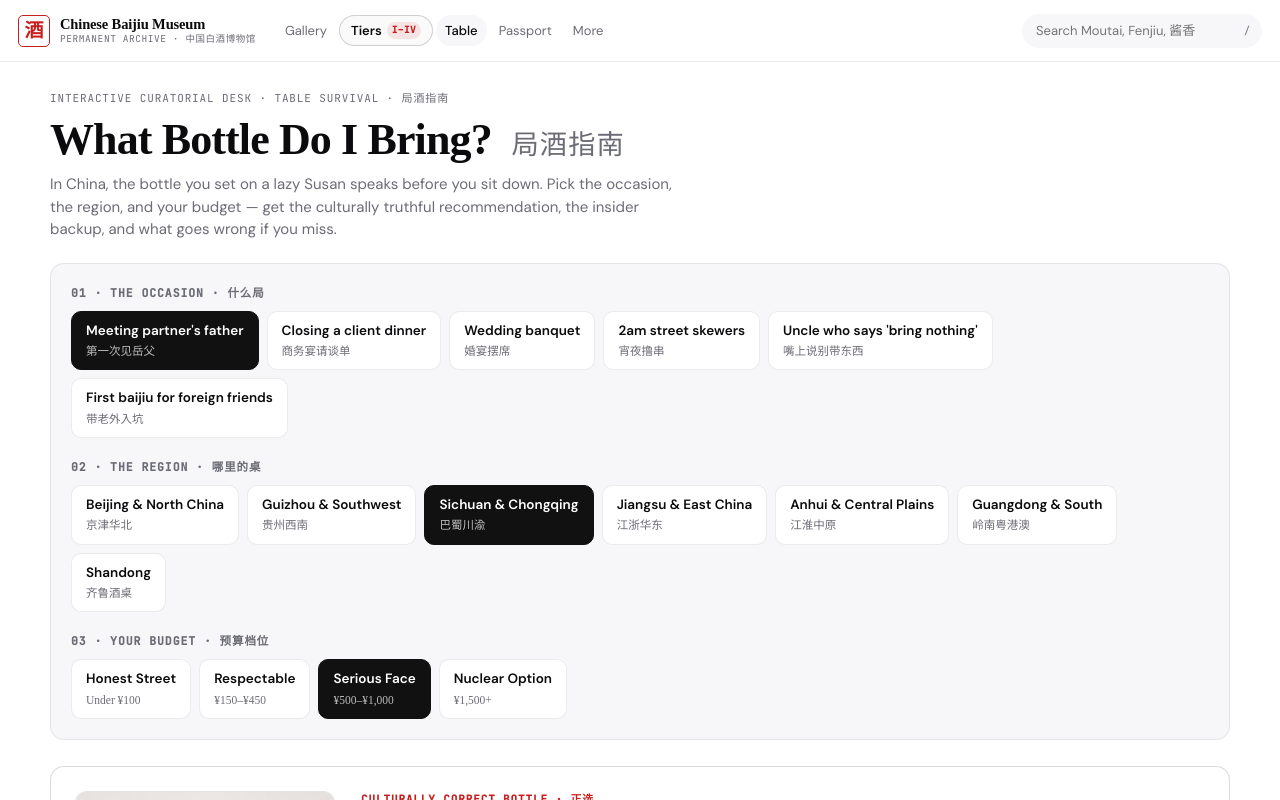
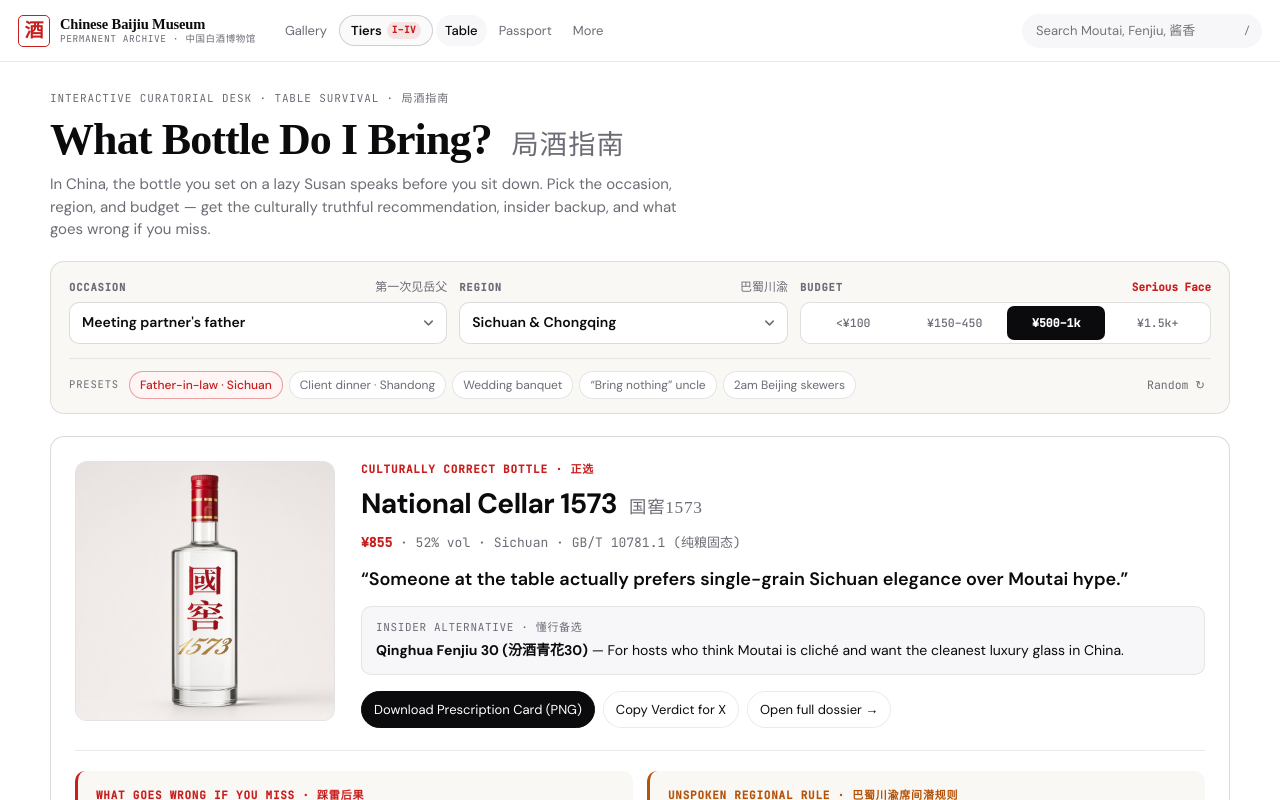
Before and after one commit to mrchenliang/bai9, a Next.js app: page /table in a window 1280 px wide. Shown: the top 800 px of the page. Built offline with nearby package versions, Linux system fonts and the light colour scheme.

Commit message:
Simplify /table scenario selector into compact 3-slot command bar

```diff
--- a/src/app/globals.css
+++ b/src/app/globals.css
@@ -1707,58 +1707,178 @@ h1 {
 .advisor-controls {
   display: flex;
   flex-direction: column;
-  gap: 20px;
-  margin: 22px 0 26px;
-  padding: 20px;
-  border: 1px solid var(--line);
+  gap: 14px;
+  margin: 20px 0 22px;
+  padding: 16px 18px 14px;
+  border: 1px solid rgba(0, 0, 0, 0.11);
   border-radius: 14px;
-  background: var(--paper);
+  background: #faf8f5;
+}
+.advisor-bar {
+  display: grid;
+  grid-template-columns: 1.15fr 1fr 1.25fr;
+  gap: 12px;
+  align-items: end;
+}
+.advisor-field {
+  display: flex;
+  flex-direction: column;
+  gap: 6px;
+  min-width: 0;
+}
+.advisor-field-head {
+  display: flex;
+  align-items: baseline;
+  justify-content: space-between;
+  gap: 8px;
 }
 .advisor-step {
-  display: block;
-  font-family: var(--mono);
-  font-size: 11.5px;
+  font-family: var(--mono);
+  font-size: 10.5px;
   font-weight: 600;
   text-transform: uppercase;
   letter-spacing: 0.08em;
   color: var(--muted);
-  margin-bottom: 10px;
-}
-.advisor-pills {
-  display: flex;
-  flex-wrap: wrap;
-  gap: 8px;
-}
-.advisor-pill {
-  display: flex;
-  flex-direction: column;
-  align-items: flex-start;
-  gap: 2px;
-  padding: 9px 14px;
-  border: 1px solid var(--line);
+}
+.advisor-zh {
+  font-family: var(--serif);
+  font-size: 12px;
+  color: var(--muted);
+  white-space: nowrap;
+}
+.advisor-budget-tag {
+  font-family: var(--mono);
+  font-size: 11px;
+  font-weight: 600;
+  color: #c81e1e;
+  white-space: nowrap;
+}
+.advisor-select-wrap {
+  position: relative;
+}
+.advisor-select {
+  width: 100%;
+  height: 42px;
+  padding: 0 34px 0 12px;
+  border: 1px solid rgba(0, 0, 0, 0.14);
   border-radius: 10px;
   background: #fff;
+  color: var(--ash);
+  font-size: 14px;
+  font-weight: 600;
+  appearance: none;
+  -webkit-appearance: none;
   cursor: pointer;
-  color: var(--ash);
-  text-align: left;
-  transition: border-color 120ms ease, background 120ms ease;
-}
-.advisor-pill b {
-  font-size: 13.5px;
-  font-weight: 600;
-}
-.advisor-pill span {
+  white-space: nowrap;
+  overflow: hidden;
+  text-overflow: ellipsis;
+  transition: border-color 120ms ease, box-shadow 120ms ease;
+}
+.advisor-select:hover {
+  border-color: rgba(11, 11, 13, 0.35);
+}
+.advisor-select:focus {
+  outline: none;
+  border-color: var(--ash);
+  box-shadow: 0 0 0 2px rgba(11, 11, 13, 0.08);
+}
+.advisor-chevron {
+  position: absolute;
+  right: 11px;
+  top: 50%;
+  transform: translateY(-50%);
+  width: 15px;
+  height: 15px;
+  color: var(--muted);
+  pointer-events: none;
+}
+.advisor-segments {
+  display: grid;
+  grid-template-columns: repeat(4, 1fr);
+  gap: 3px;
+  height: 42px;
+  padding: 3px;
+  border: 1px solid rgba(0, 0, 0, 0.12);
+  border-radius: 10px;
+  background: #fff;
+}
+.advisor-seg {
+  border: 0;
+  border-radius: 7px;
+  background: transparent;
+  color: var(--muted);
+  font-family: var(--mono);
   font-size: 11.5px;
-  color: var(--muted);
-  font-family: var(--serif);
-}
-.advisor-pill.is-on {
-  border-color: #111;
-  background: #111;
+  font-weight: 500;
+  cursor: pointer;
+  padding: 0 4px;
+  white-space: nowrap;
+  transition: background 120ms ease, color 120ms ease;
+}
+.advisor-seg:hover {
+  color: var(--ash);
+  background: var(--paper);
+}
+.advisor-seg.is-on {
+  background: var(--ash);
   color: #fff;
-}
-.advisor-pill.is-on span {
-  color: rgba(255, 255, 255, 0.72);
+  font-weight: 600;
+}
+
+.advisor-presets {
+  display: flex;
+  align-items: center;
+  gap: 8px 10px;
+  flex-wrap: wrap;
+  padding-top: 12px;
+  border-top: 1px solid rgba(0, 0, 0, 0.08);
+}
+.advisor-preset-label {
+  font-family: var(--mono);
+  font-size: 10.5px;
+  text-transform: uppercase;
+  letter-spacing: 0.08em;
+  color: var(--muted);
+  flex: none;
+}
+.advisor-preset-list {
+  display: flex;
+  flex-wrap: wrap;
+  gap: 6px;
+  flex: 1;
+}
+.advisor-preset {
+  border: 1px solid rgba(0, 0, 0, 0.1);
+  background: #fff;
+  color: var(--muted);
+  border-radius: 999px;
+  padding: 4px 10px;
+  font-size: 12px;
+  cursor: pointer;
+  transition: border-color 120ms ease, color 120ms ease, background 120ms ease;
+}
+.advisor-preset:hover {
+  border-color: rgba(11, 11, 13, 0.35);
+  color: var(--ash);
+}
+.advisor-preset.is-on {
+  border-color: rgba(200, 30, 30, 0.4);
+  background: #fff5f5;
+  color: #c81e1e;
+  font-weight: 500;
+}
+.advisor-shuffle {
+  border: 0;
+  background: transparent;
+  font-family: var(--mono);
+  font-size: 11.5px;
+  color: var(--muted);
+  cursor: pointer;
+  padding: 4px 6px;
+  margin-left: auto;
+}
+.advisor-shuffle:hover {
+  color: var(--ash);
 }
 
 .prescription {
@@ -3787,10 +3907,12 @@ h1 {
 
 @media (max-width: 800px) {
   .split, .sku-layout, .aroma-grid, .shop-index, .tier-wing, .prov-row, .house-chapter-row,
-  .prescription-main, .prescription-warnings, .ranker-row,
+  .advisor-bar, .prescription-main, .prescription-warnings, .ranker-row,
   .persona-grid, .persona-etiquette, .gift-shelf, .traps-grid {
     grid-template-columns: 1fr;
   }
+  .advisor-controls { padding: 14px; }
+  .advisor-preset-list { order: 3; flex: 1 0 100%; }
   .persona-tabs { grid-template-columns: 1fr 1fr; }
   .gift-hero { padding: 18px; }
   .persona-stage { padding: 16px; }
--- a/src/components/table-advisor.tsx
+++ b/src/components/table-advisor.tsx
@@ -64,11 +64,19 @@ const REGIONS: { id: RegionId; label: string; zh: string; rule: string }[] = [
   },
 ];
 
-const BUDGETS: { id: BudgetId; label: string; range: string }[] = [
-  { id: "street", label: "Honest Street", range: "Under ¥100" },
-  { id: "mid", label: "Respectable", range: "¥150–¥450" },
-  { id: "serious", label: "Serious Face", range: "¥500–¥1,000" },
-  { id: "nuclear", label: "Nuclear Option", range: "¥1,500+" },
+const BUDGETS: { id: BudgetId; label: string; short: string; range: string }[] = [
+  { id: "street", label: "Honest Street", short: "<¥100", range: "Under ¥100" },
+  { id: "mid", label: "Respectable", short: "¥150–450", range: "¥150–¥450" },
+  { id: "serious", label: "Serious Face", short: "¥500–1k", range: "¥500–¥1,000" },
+  { id: "nuclear", label: "Nuclear Option", short: "¥1.5k+", range: "¥1,500+" },
+];
+
+const QUICK_PRESETS: { label: string; occasion: OccasionId; region: RegionId; budget: BudgetId }[] = [
+  { label: "Father-in-law · Sichuan", occasion: "father", region: "sichuan", budget: "serious" },
+  { label: "Client dinner · Shandong", occasion: "business", region: "shandong", budget: "nuclear" },
+  { label: "Wedding banquet", occasion: "wedding", region: "sichuan", budget: "mid" },
+  { label: "“Bring nothing” uncle", occasion: "uncle", region: "north", budget: "mid" },
+  { label: "2am Beijing skewers", occasion: "skewers", region: "north", budget: "street" },
 ];
 
 interface Recommendation {
@@ -304,6 +312,15 @@ export function TableAdvisor() {
     }
   }
 
+  function handleRandomize() {
+    const nextOcc = OCCASIONS[Math.floor(Math.random() * OCCASIONS.length)].id;
+    const nextReg = REGIONS[Math.floor(Math.random() * REGIONS.length)].id;
+    const nextBud = BUDGETS[Math.floor(Math.random() * BUDGETS.length)].id;
+    setOccasion(nextOcc);
+    setRegion(nextReg);
+    setBudget(nextBud);
+  }
+
   return (
     <>
       <p className="kicker">Interactive Curatorial Desk · Table Survival · 局酒指南</p>
@@ -311,63 +328,121 @@ export function TableAdvisor() {
         What Bottle Do I Bring? <span className="zh-inline">局酒指南</span>
       </h1>
       <p className="sub">
-        In China, the bottle you set on a lazy Susan speaks before you sit down. Pick the occasion, the region, and your
-        budget — get the culturally truthful recommendation, the insider backup, and what goes wrong if you miss.
+        In China, the bottle you set on a lazy Susan speaks before you sit down. Pick the occasion, region, and budget —
+        get the culturally truthful recommendation, insider backup, and what goes wrong if you miss.
       </p>
 
       <section className="advisor-controls" aria-label="Scenario selector">
-        <div className="advisor-group">
-          <span className="advisor-step">01 · The Occasion · 什么局</span>
-          <div className="advisor-pills">
+        <div className="advisor-bar">
+          <div className="advisor-field">
+            <label htmlFor="advisor-occasion" className="advisor-field-head">
+              <span className="advisor-step">Occasion</span>
+              <span className="advisor-zh">{result.occasionObj.zh}</span>
+            </label>
+            <div className="advisor-select-wrap">
+              <select
+                id="advisor-occasion"
+                className="advisor-select"
+                value={occasion}
+                onChange={(e) => setOccasion(e.target.value as OccasionId)}
+              >
                 {OCCASIONS.map((item) => (
+                  <option key={item.id} value={item.id}>
+                    {item.label}
+                  </option>
+                ))}
+              </select>
+              <svg className="advisor-chevron" viewBox="0 0 16 16" aria-hidden="true">
+                <path
+                  fill="none"
+                  stroke="currentColor"
+                  strokeWidth="1.6"
+                  strokeLinecap="round"
+                  strokeLinejoin="round"
+                  d="M4 6l4 4 4-4"
+                />
+              </svg>
+            </div>
+          </div>
+
+          <div className="advisor-field">
+            <label htmlFor="advisor-region" className="advisor-field-head">
+              <span className="advisor-step">Region</span>
+              <span className="advisor-zh">{result.regionObj.zh}</span>
+            </label>
+            <div className="advisor-select-wrap">
+              <select
+                id="advisor-region"
+                className="advisor-select"
+                value={region}
+                onChange={(e) => setRegion(e.target.value as RegionId)}
+              >
+                {REGIONS.map((item) => (
+                  <option key={item.id} value={item.id}>
+                    {item.label}
+                  </option>
+                ))}
+              </select>
+              <svg className="advisor-chevron" viewBox="0 0 16 16" aria-hidden="true">
+                <path
+                  fill="none"
+                  stroke="currentColor"
+                  strokeWidth="1.6"
+                  strokeLinecap="round"
+                  strokeLinejoin="round"
+                  d="M4 6l4 4 4-4"
+                />
+              </svg>
+            </div>
+          </div>
+
+          <div className="advisor-field">
+            <div className="advisor-field-head">
+              <span className="advisor-step">Budget</span>
+              <span className="advisor-budget-tag">{result.budgetObj.label}</span>
+            </div>
+            <div className="advisor-segments" role="radiogroup" aria-label="Budget tier">
+              {BUDGETS.map((item) => (
                 <button
                   key={item.id}
                   type="button"
-                className={occasion === item.id ? "advisor-pill is-on" : "advisor-pill"}
-                aria-pressed={occasion === item.id}
-                onClick={() => setOccasion(item.id)}
+                  role="radio"
+                  aria-checked={budget === item.id}
+                  className={budget === item.id ? "advisor-seg is-on" : "advisor-seg"}
+                  onClick={() => setBudget(item.id)}
                 >
-                <b>{item.label}</b>
-                <span>{item.zh}</span>
+                  {item.short}
                 </button>
               ))}
             </div>
           </div>
-
-        <div className="advisor-group">
-          <span className="advisor-step">02 · The Region · 哪里的桌</span>
-          <div className="advisor-pills">
-            {REGIONS.map((item) => (
-              <button
-                key={item.id}
-                type="button"
-                className={region === item.id ? "advisor-pill is-on" : "advisor-pill"}
-                aria-pressed={region === item.id}
-                onClick={() => setRegion(item.id)}
-              >
-                <b>{item.label}</b>
-                <span>{item.zh}</span>
-              </button>
-            ))}
-          </div>
         </div>
 
-        <div className="advisor-group">
-          <span className="advisor-step">03 · Your Budget · 预算档位</span>
-          <div className="advisor-pills">
-            {BUDGETS.map((item) => (
+        <div className="advisor-presets">
+          <span className="advisor-preset-label">Presets</span>
+          <div className="advisor-preset-list">
+            {QUICK_PRESETS.map((preset) => {
+              const active =
+                occasion === preset.occasion && region === preset.region && budget === preset.budget;
+              return (
                 <button
-                key={item.id}
+                  key={preset.label}
                   type="button"
-                className={budget === item.id ? "advisor-pill is-on" : "advisor-pill"}
-                aria-pressed={budget === item.id}
-                onClick={() => setBudget(item.id)}
+                  className={active ? "advisor-preset is-on" : "advisor-preset"}
+                  onClick={() => {
+                    setOccasion(preset.occasion);
+                    setRegion(preset.region);
+                    setBudget(preset.budget);
+                  }}
                 >
-                <b>{item.label}</b>
-                <span>{item.range}</span>
+                  {preset.label}
                 </button>
-            ))}
+              );
+            })}
           </div>
+          <button type="button" className="advisor-shuffle" onClick={handleRandomize}>
+            Random ↻
+          </button>
         </div>
       </section>
 
```
Lines whose indentation alone changed are shown as unchanged.
